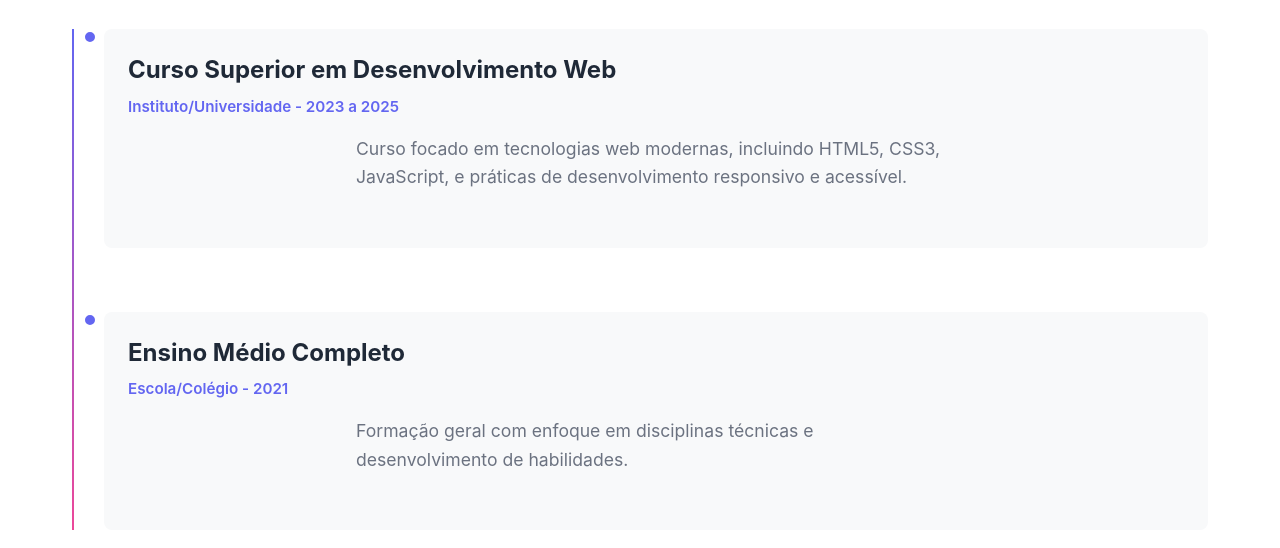
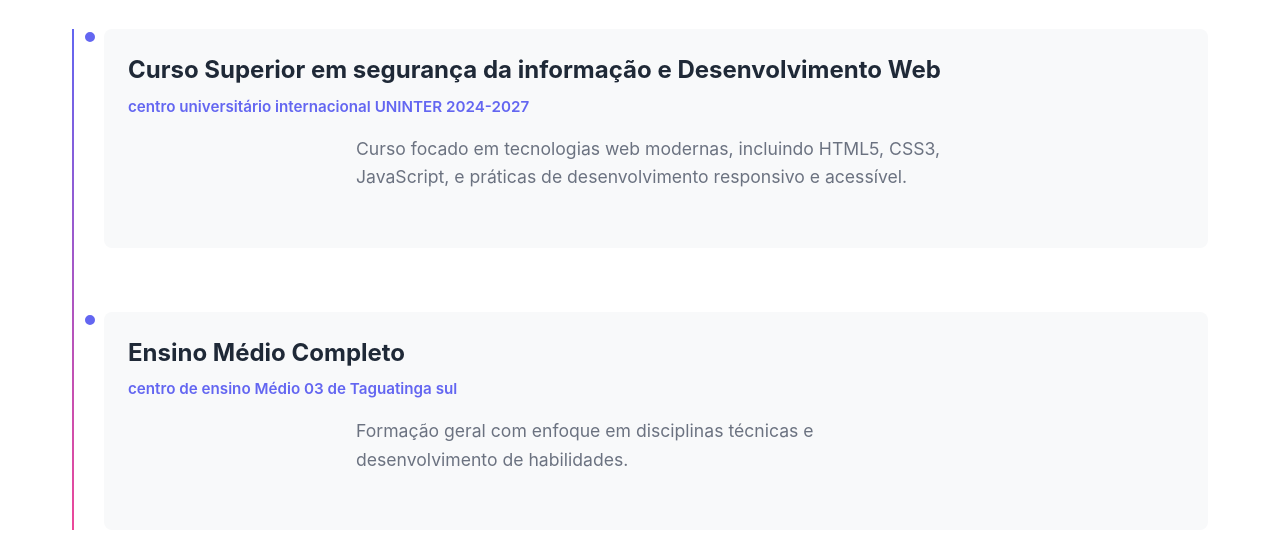
Before and after one commit to Victor-san9329/victor.github.io, a plain HTML site: page formacao.html in a window 1280 px wide. Shown: the part 252-800 px from the top of the page. Drawn offline with Linux system fonts and the light colour scheme.

Commit message:
Update formacao.html

```diff
--- a/formacao.html
+++ b/formacao.html
@@ -51,8 +51,8 @@
                     <div class="timeline-item">
                         <div class="timeline-marker"></div>
                         <div class="timeline-content">
-                            <h3>Curso Superior em Desenvolvimento Web</h3>
-                            <p class="institution">Instituto/Universidade - 2023 a 2025</p>
+                            <h3>Curso Superior em segurança da informação e Desenvolvimento Web</h3>
+                            <p class="institution">centro universitário internacional UNINTER 2024-2027</p>
                             <p class="description">
                                 Curso focado em tecnologias web modernas, incluindo HTML5, CSS3, JavaScript,
                                 e práticas de desenvolvimento responsivo e acessível.
@@ -64,7 +64,7 @@
                         <div class="timeline-marker"></div>
                         <div class="timeline-content">
                             <h3>Ensino Médio Completo</h3>
-                            <p class="institution">Escola/Colégio - 2021</p>
+                            <p class="institution">centro de ensino Médio 03 de Taguatinga sul</p>
                             <p class="description">
                                 Formação geral com enfoque em disciplinas técnicas e desenvolvimento de habilidades.
                             </p>
```
